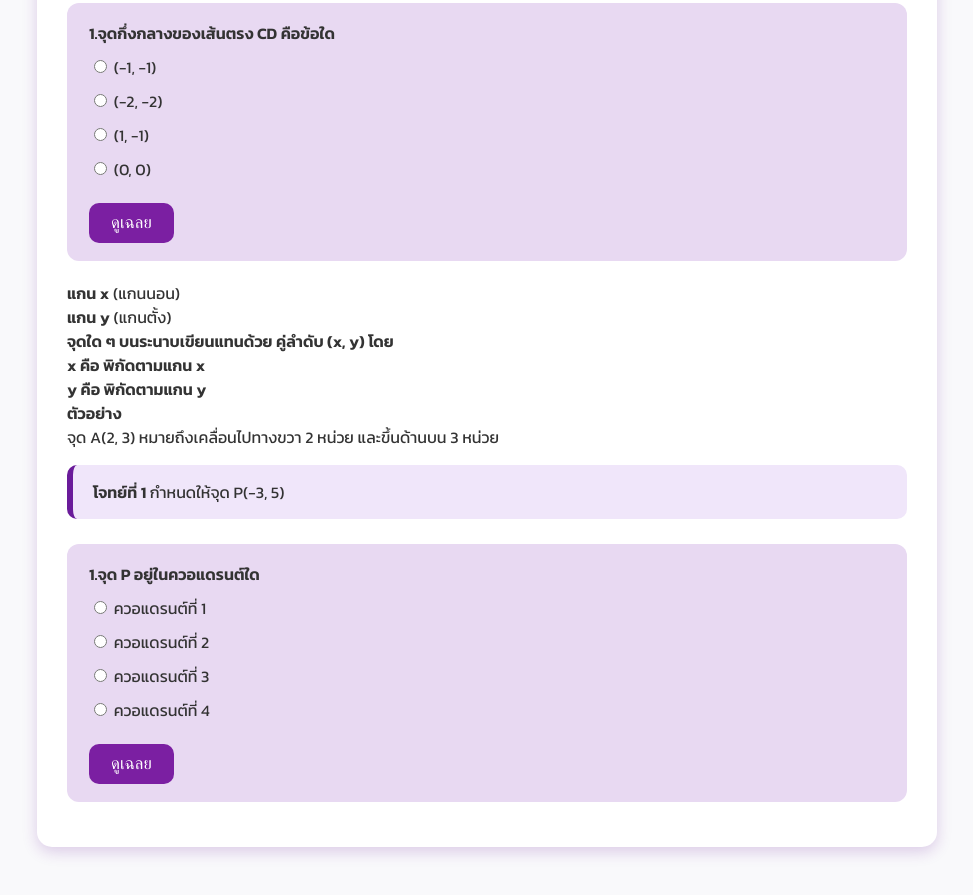
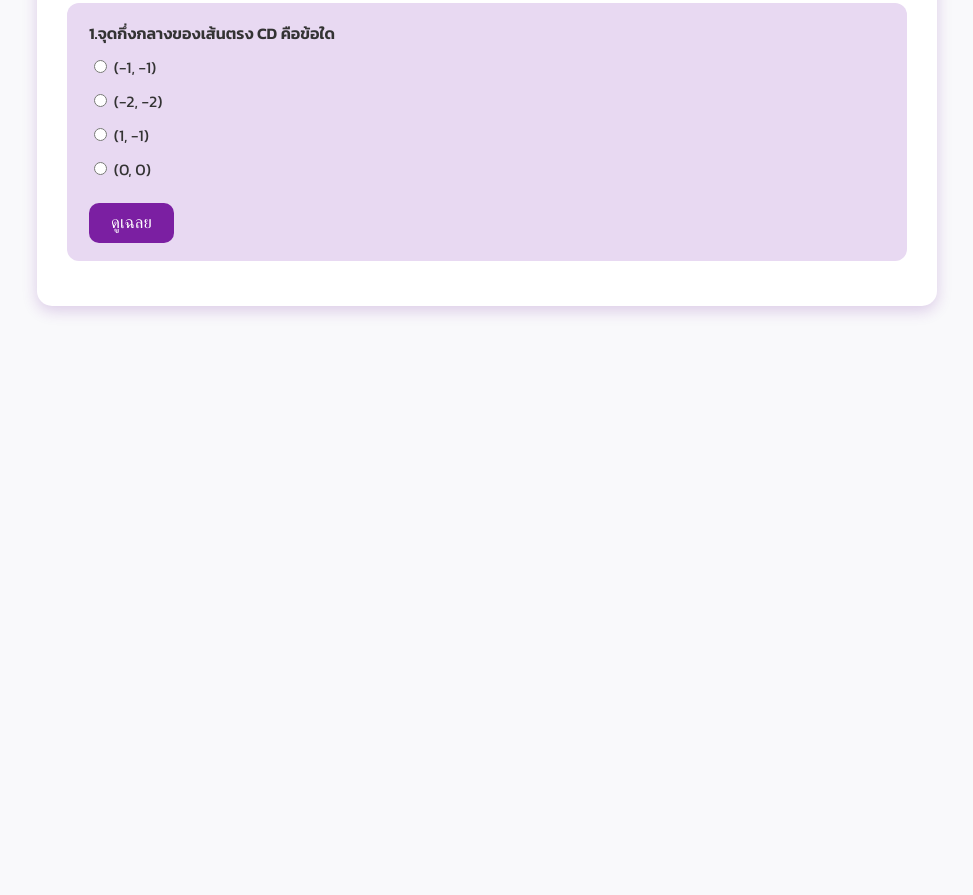
Before and after one commit to peteee5555-web/websiteforlearn, a plain HTML site: page wedsite computer/Analytic Geometry.html in a window 1280 px wide. Shown: the part 1428-2323 px from the top of the page, without its empty margins (153-1126 px from the left). After the commit the page ends 1804 px from the top, so only its background shows below. Drawn offline with nearby package versions, Linux system fonts and the light colour scheme.

Commit message:
Update Analytic Geometry.html

```diff
--- a/wedsite computer/Analytic Geometry.html
+++ b/wedsite computer/Analytic Geometry.html
@@ -197,8 +197,8 @@ C(−4, 2) และ D(2, −4)
       <label><input type="radio" name="q1" value="c"> (1, −1)</label>
       <label><input type="radio" name="q1" value="d"> (0, 0)</label>
     </div>
-    <button onclick="toggleAnswer('answer1')">ดูเฉลย</button>
-    <div class="answer" id="answer1">
+    <button onclick="toggleAnswer('answer3')">ดูเฉลย</button>
+    <div class="answer" id="answer3">
       เฉลย: (−1, −1)
     </div>
   </div>
@@ -206,32 +206,4 @@ C(−4, 2) และ D(2, −4)
 
 
 
-<b>แกน x</b> (แกนนอน)<br>
-<b>แกน y</b> (แกนตั้ง)<br>
-<b>จุดใด ๆ บนระนาบเขียนแทนด้วย คู่ลำดับ (x, y)
-โดย</b><br>
-<b>x คือ พิกัดตามแกน x</b><br>
-<b>y คือ พิกัดตามแกน y</b><br>
-<b>ตัวอย่าง</b><br>
-จุด A(2, 3) หมายถึงเคลื่อนไปทางขวา 2 หน่วย และขึ้นด้านบน 3 หน่วย
-  </p>
-  <div class="example">
-    <strong>โจทย์ที่ 1 </strong>
-     กำหนดให้จุด P(−3, 5)
-  </div>
-
-  <div class="question">
-  <b>1.จุด P อยู่ในควอแดรนต์ใด</b><br>
-
-    <div class="options">
-      <label><input type="radio" name="q1" value="a"> ควอแดรนต์ที่ 1</label>
-      <label><input type="radio" name="q1" value="b"> ควอแดรนต์ที่ 2</label>
-      <label><input type="radio" name="q1" value="c"> ควอแดรนต์ที่ 3</label>
-      <label><input type="radio" name="q1" value="d"> ควอแดรนต์ที่ 4</label>
-    </div>
-    <button onclick="toggleAnswer('answer1')">ดูเฉลย</button>
-    <div class="answer" id="answer1">
-      เฉลย: ควอแดรนต์ที่ 2
-    </div>
-  </div>
 </section>
```
